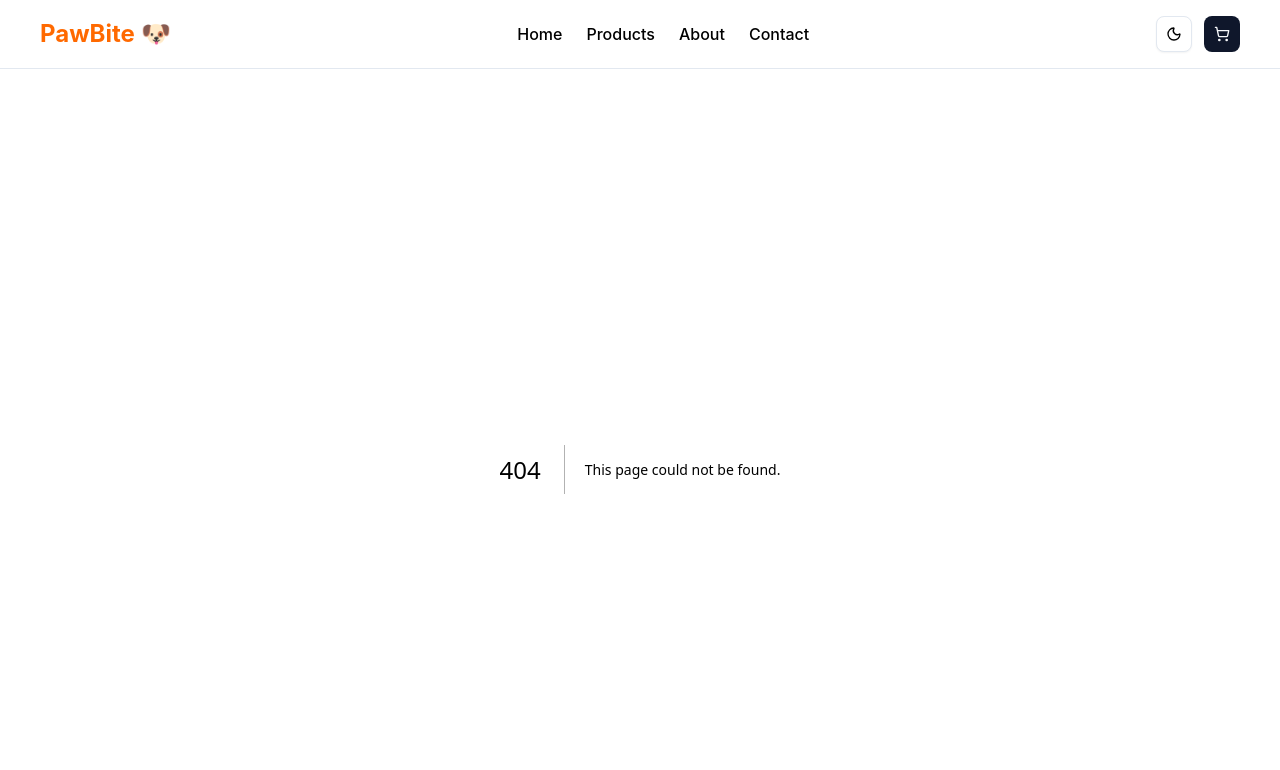
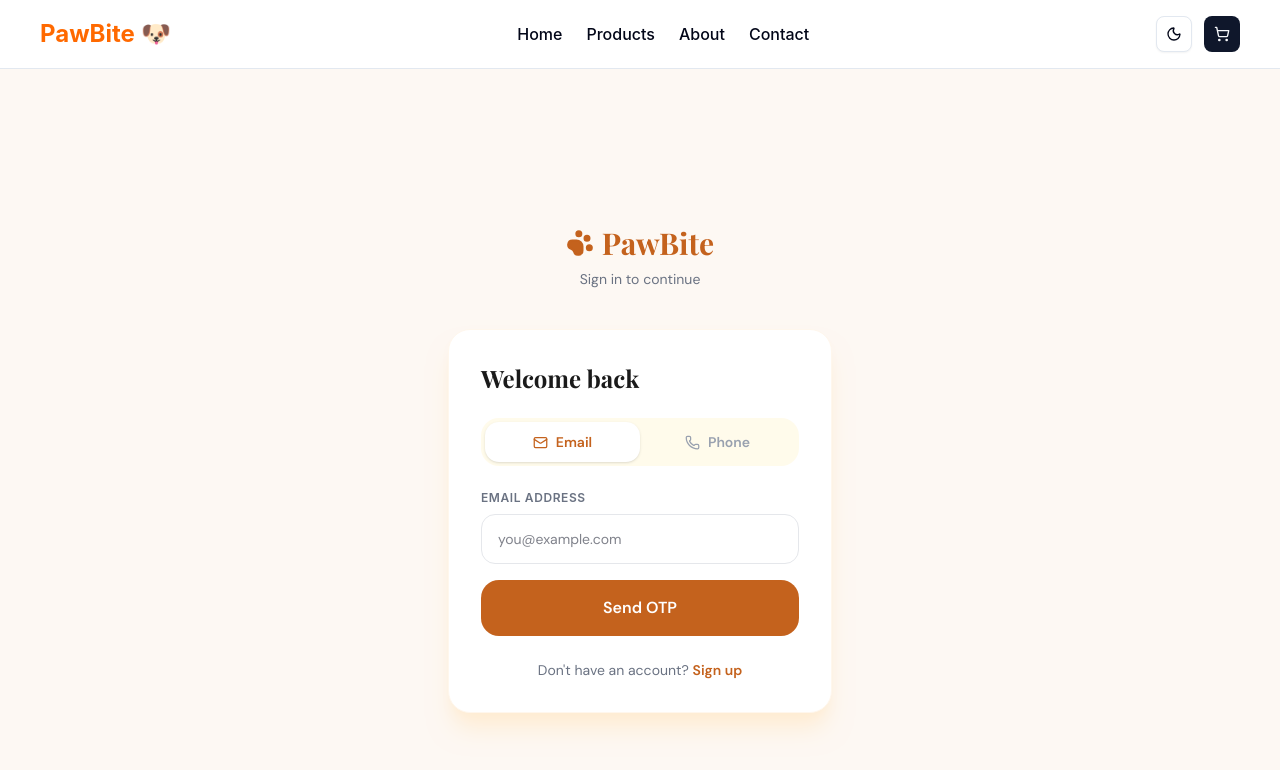
Before and after one commit to Srilekha-Paul/paw-next, a Next.js app: page /login in a window 1280 px wide. Before the commit this address had no page. Shown: the top 770 px of the page. Built offline with nearby package versions, Linux system fonts and the light colour scheme.

Commit message:
login page.tsx file added

```diff
--- /dev/null
+++ b/src/app/login/page.tsx
@@ -0,0 +1,162 @@
+"use client";
+import { useState } from "react";
+import { useRouter, useSearchParams } from "next/navigation";
+import Link from "next/link";
+import { ArrowLeft, Mail, Phone, Loader2, PawPrint } from "lucide-react";
+import OtpInput from "@/components/OtpInput";
+
+type Mode = "input" | "otp";
+type Method = "email" | "phone";
+
+export default function LoginPage() {
+  const router = useRouter();
+  const params = useSearchParams();
+  const redirect = params.get("redirect") || "/";
+
+  const [mode, setMode] = useState<Mode>("input");
+  const [method, setMethod] = useState<Method>("email");
+  const [value, setValue] = useState("");
+  const [loading, setLoading] = useState(false);
+  const [error, setError] = useState("");
+
+  const sendOtp = async () => {
+    if (!value.trim()) return setError("Please enter your " + (method === "email" ? "email" : "phone number"));
+    setError("");
+    setLoading(true);
+    await fetch("/api/auth/send-otp", {
+      method: "POST",
+      headers: { "Content-Type": "application/json" },
+      body: JSON.stringify({ [method]: value }),
+    });
+    setLoading(false);
+    setMode("otp");
+  };
+
+  const verifyOtp = async (otp: string) => {
+    setLoading(true);
+    const res = await fetch("/api/auth/verify-otp", {
+      method: "POST",
+      headers: { "Content-Type": "application/json" },
+      body: JSON.stringify({ [method]: value, otp }),
+    });
+    setLoading(false);
+    if (res.ok) {
+      router.push("/" + redirect);
+    } else {
+      setError("Invalid OTP. Please try again.");
+    }
+  };
+
+  return (
+    <div className="min-h-screen bg-[#FDF8F3] flex items-center justify-center px-4">
+      <style>{`@import url('https://fonts.googleapis.com/css2?family=Playfair+Display:wght@700&family=DM+Sans:wght@400;500;600&display=swap');`}</style>
+
+      <div className="w-full max-w-sm">
+        {/* Logo */}
+        <div className="text-center mb-10">
+          <div className="inline-flex items-center gap-2 mb-2">
+            <PawPrint size={28} className="text-[#C4621D]" fill="#C4621D" />
+            <span className="text-3xl font-bold text-[#C4621D]" style={{ fontFamily: "'Playfair Display', serif" }}>
+              PawBite
+            </span>
+          </div>
+          <p className="text-gray-500 text-sm" style={{ fontFamily: "'DM Sans', sans-serif" }}>
+            {mode === "input" ? "Sign in to continue" : "Enter the code we sent you"}
+          </p>
+        </div>
+
+        {/* Card */}
+        <div className="bg-white rounded-3xl shadow-xl shadow-orange-100 p-8 border border-orange-50">
+          {mode === "input" ? (
+            <>
+              <h1 className="text-2xl font-bold text-[#1a1a1a] mb-6" style={{ fontFamily: "'Playfair Display', serif" }}>
+                Welcome back
+              </h1>
+
+              {/* Method Toggle */}
+              <div className="flex bg-amber-50 rounded-2xl p-1 mb-6">
+                {(["email", "phone"] as Method[]).map((m) => (
+                  <button
+                    key={m}
+                    onClick={() => { setMethod(m); setValue(""); setError(""); }}
+                    className={`flex-1 flex items-center justify-center gap-2 py-2.5 rounded-xl text-sm font-semibold transition-all duration-200 ${
+                      method === m
+                        ? "bg-white shadow-sm text-[#C4621D]"
+                        : "text-gray-400 hover:text-gray-600"
+                    }`}
+                    style={{ fontFamily: "'DM Sans', sans-serif" }}
+                  >
+                    {m === "email" ? <Mail size={15} /> : <Phone size={15} />}
+                    {m === "email" ? "Email" : "Phone"}
+                  </button>
+                ))}
+              </div>
+
+              {/* Input */}
+              <div className="mb-4">
+                <label className="block text-xs font-semibold text-gray-500 mb-2 uppercase tracking-wider">
+                  {method === "email" ? "Email Address" : "Phone Number"}
+                </label>
+                <input
+                  type={method === "email" ? "email" : "tel"}
+                  value={value}
+                  onChange={(e) => { setValue(e.target.value); setError(""); }}
+                  onKeyDown={(e) => e.key === "Enter" && sendOtp()}
+                  placeholder={method === "email" ? "you@example.com" : "+91 98765 43210"}
+                  className="w-full px-4 py-3.5 rounded-xl border border-gray-200 focus:border-[#C4621D] focus:ring-2 focus:ring-orange-100 outline-none text-sm transition-all"
+                  style={{ fontFamily: "'DM Sans', sans-serif" }}
+                />
+                {error && <p className="text-red-500 text-xs mt-2">{error}</p>}
+              </div>
+
+              <button
+                onClick={sendOtp}
+                disabled={loading}
+                className="w-full bg-[#C4621D] hover:bg-[#a84f17] disabled:opacity-60 text-white font-bold py-4 rounded-2xl
+                  flex items-center justify-center gap-2 transition-all duration-200 active:scale-[0.98] mt-2"
+                style={{ fontFamily: "'DM Sans', sans-serif" }}
+              >
+                {loading ? <Loader2 size={18} className="animate-spin" /> : "Send OTP"}
+              </button>
+
+              <p className="text-center text-sm text-gray-500 mt-6" style={{ fontFamily: "'DM Sans', sans-serif" }}>
+                Don't have an account?{" "}
+                <Link href={`/signup?redirect=${redirect}`} className="text-[#C4621D] font-semibold hover:underline">
+                  Sign up
+                </Link>
+              </p>
+            </>
+          ) : (
+            <>
+              <button
+                onClick={() => { setMode("input"); setError(""); }}
+                className="flex items-center gap-1 text-gray-400 hover:text-[#C4621D] text-sm mb-6 transition-colors"
+              >
+                <ArrowLeft size={16} /> Back
+              </button>
+
+              <h1 className="text-2xl font-bold text-[#1a1a1a] mb-2" style={{ fontFamily: "'Playfair Display', serif" }}>
+                Enter OTP
+              </h1>
+              <p className="text-sm text-gray-500 mb-8" style={{ fontFamily: "'DM Sans', sans-serif" }}>
+                We sent a 6-digit code to <span className="font-semibold text-[#1a1a1a]">{value}</span>
+              </p>
+
+              <OtpInput length={6} onComplete={verifyOtp} loading={loading} />
+              {error && <p className="text-red-500 text-xs mt-3 text-center">{error}</p>}
+
+              <button
+                onClick={sendOtp}
+                disabled={loading}
+                className="w-full text-sm text-gray-500 hover:text-[#C4621D] mt-6 transition-colors"
+                style={{ fontFamily: "'DM Sans', sans-serif" }}
+              >
+                Didn't receive it? <span className="font-semibold">Resend OTP</span>
+              </button>
+            </>
+          )}
+        </div>
+      </div>
+    </div>
+  );
+}
```
